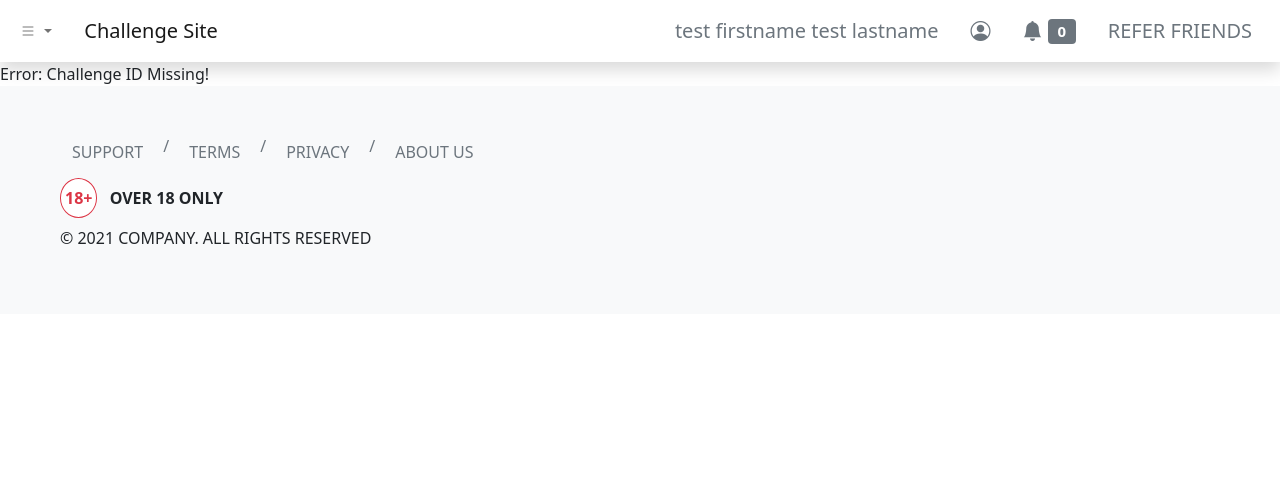
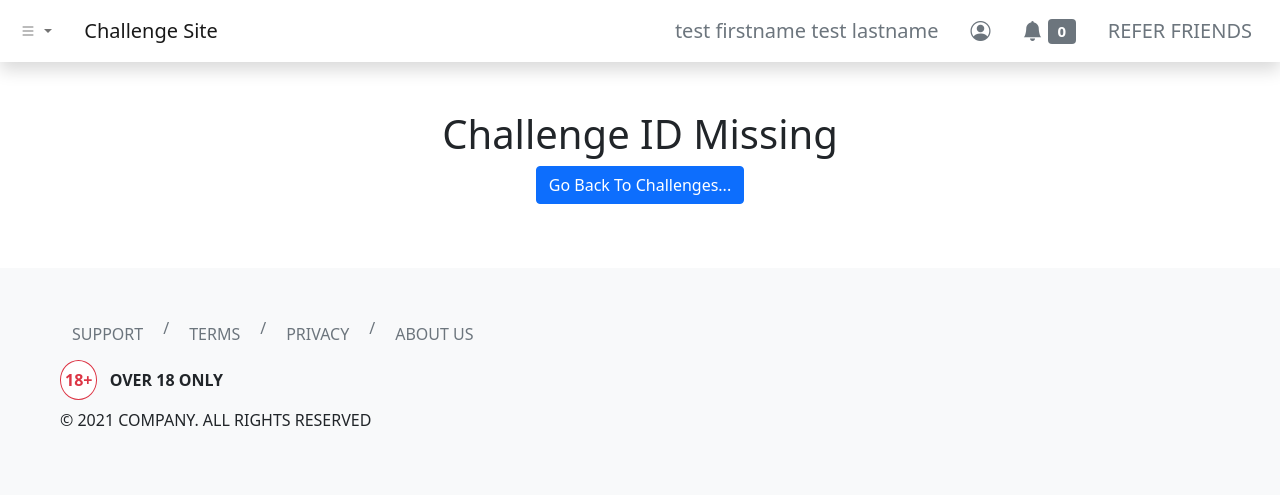
Before and after one commit to Ahmed-Salim/site-demo, a PHP site: page /dashboard/challenges/challenge/index.php in a window 1280 px wide. Shown: the top 495 px of the page. Run offline with PHP 8.4, Linux system fonts and the light colour scheme; a user stored in the database is signed in; data comes from the database, SQL or seed files in the repository; some libraries are stand-ins or nearby versions.

Commit message:
create challenge details page

```diff
--- a/dashboard/challenges/challenge/index.php
+++ b/dashboard/challenges/challenge/index.php
@@ -1,34 +1,46 @@
 <?php include '../../../header.php'; ?>
+
+<div class="container my-5">
+    <div class="row">
+        <div class="col">
+
+            <?php if (empty($_GET['challenge-id']) || is_null($_GET['challenge-id'])) { ?>
+
+                <h1 class="text-center">Challenge ID Missing</h1>
+                <p class="text-center">
+                    <a href="../" class="btn btn-primary">Go Back To Challenges...</a>
+                </p>
+
+            <?php } else { ?>
 
                 <?php
 
-if (isset($_GET['challenge-id']) && !empty($_GET['challenge-id'])) {
                 include_once '../../../php-apis/db-config.php';
                 include_once '../../../php-apis/clean-input.php';
 
+                $logged_in_player_id = $_SESSION['id'];
                 $challenge_id = mysqli_real_escape_string($conn, clean_input($_GET["challenge-id"]));
-
-?>
-
-    <div class="container my-5">
-        <h1 class="text-center my-5"><?php echo 'Challenge ID: ' . $challenge_id; ?></h1>
-
-        <?php
 
                 $sql = "SELECT * FROM challenges_log WHERE challenge_id = $challenge_id";
                 $result = mysqli_query($conn, $sql);
 
                 if (mysqli_num_rows($result) > 0) {
                     while ($row = mysqli_fetch_assoc($result)) {
+                        if ($row['status'] === 'confirmed') {
 
                 ?>
 
-                <h2 class="text-center"><?php echo (($row['game'] === 'fifa_21') ? (strtoupper(str_replace("_", " ", $row['game']))) : (ucwords(str_replace("_", " ", $row['game'])))) . ' - ' . (($row['console'] === 'ps4' || $row['console'] === 'pc') ? (strtoupper($row['console'])) : (ucwords($row['console']))); ?></h2>
+                            <h1 class="text-center">Challenge # <?php echo $row['challenge_id']; ?></h1>
 
-                <table class="table table-borderless text-center fs-4">
+                            <h2 class="text-center my-5">
+                                <?php echo (($row['game'] === 'fifa_21') ? (strtoupper(str_replace("_", " ", $row['game']))) : (ucwords(str_replace("_", " ", $row['game'])))) . ' - ' . (($row['console'] === 'ps4' || $row['console'] === 'pc') ? (strtoupper($row['console'])) : (ucwords($row['console']))); ?>
+                            </h2>
+
+                            <table class="table table-borderless fs-4">
                                 <tbody>
                                     <tr>
-                            <th scope="row" class="text-uppercase">
+                                        <td class="text-uppercase text-start fw-bold">
+
                                             <?php
 
                                             $challenge_by = $row['challenge_by'];
@@ -41,13 +53,15 @@ if (isset($_GET['challenge-id']) && !empty($_GET['challenge-id'])) {
                                                     echo $row2['username'];
                                                 }
                                             } else {
-                                    echo "<p class='text-danger'>User Not Found!</p>";
+                                                echo 'User Not Found!';
                                             }
 
                                             ?>
-                            </th>
-                            <th scope="row">VS</th>
-                            <th scope="row" class="text-uppercase">
+
+                                        </td>
+                                        <td class="text-center fw-bold">VS</td>
+                                        <td class="text-uppercase text-end fw-bold">
+
                                             <?php
 
                                             $accepted_by = $row['accepted_by'];
@@ -60,147 +74,169 @@ if (isset($_GET['challenge-id']) && !empty($_GET['challenge-id'])) {
                                                     echo $row3['username'];
                                                 }
                                             } else {
-                                    echo "<p class='text-danger'>User Not Found!</p>";
-                                }
-
-                                ?>
-                            </th>
-                        </tr>
-                        <tr>
-                            <td><?php echo '$' . $row['amount']; ?></td>
-                            <td></td>
-                            <td><?php echo '$' . $row['amount']; ?></td>
-                        </tr>
-                        <tr>
-                            <td><?php echo 'Created Time: ' . $row['created_timestamp']; ?></td>
-                            <td></td>
-                            <td><?php echo 'Accepted Time: ' . $row['accepted_timestamp']; ?></td>
-                        </tr>
-                        <tr class="text-center">
-                            <th colspan="3">Game Mode</th>
-                        </tr>
-                        <tr class="text-center">
-                            <td colspan="3"><?php echo $row['game_mode']; ?></td>
-                        </tr>
-                        <tr class="text-center">
-                            <th colspan="3">Rules</th>
-                        </tr>
-                        <tr class="text-center">
-                            <td colspan="3"><?php echo $row['rules']; ?></td>
-                        </tr>
-                        <tr class="text-center">
-                            <th colspan="3">Challenge Date</th>
-                        </tr>
-                        <tr class="text-center">
-                            <td colspan="3"><?php echo $row['challenge_date']; ?></td>
-                        </tr>
-                        <tr class="text-center">
-                            <th colspan="3">Challenge Time</th>
-                        </tr>
-                        <tr class="text-center">
-                            <td colspan="3"><?php echo $row['challenge_time']; ?></td>
-                        </tr>
-
-                        <?php
-
-                        if ($_SESSION['id'] === $challenge_by || $_SESSION['id'] === $accepted_by) {
-                            if (($_SESSION['id'] === $challenge_by && !empty($row['challenge_by_start_timestamp']) && !is_null($row['challenge_by_start_timestamp'])) || ($_SESSION['id'] === $accepted_by && !empty($row['accepted_by_start_timestamp']) && !is_null($row['accepted_by_start_timestamp']))) {
-                                $button_disabled = 'disabled';
-                            } else {
-                                $button_disabled = '';
-                            }
-                        ?>
-
-                            <tr>
-                                <td colspan="3">
-                                    <button class="btn btn-primary btn-lg fs-1 text-uppercase start-challenge" data-challenge_id="<?php echo $challenge_id; ?>" <?php echo $button_disabled; ?>>Start</button>
-                                </td>
-                            </tr>
-                            <tr>
-                                <th colspan="3">Start Timestamps</th>
-                            </tr>
-                            <tr>
-                                <td><?php echo $row['challenge_by_start_timestamp']; ?></td>
-                                <td></td>
-                                <td><?php echo $row['accepted_by_start_timestamp']; ?></td>
-                            </tr>
-
-                            <?php
-
-                            if ((!is_null($row['challenge_by_start_timestamp']) && !empty($row['challenge_by_start_timestamp'])) && (!is_null($row['accepted_by_start_timestamp']) && !empty($row['accepted_by_start_timestamp']))) {
-                                if (($_SESSION['id'] === $challenge_by && !is_null($row['challenge_by_claimed_result']) && !empty($row['challenge_by_claimed_result'])) || ($_SESSION['id'] === $accepted_by && !is_null($row['accepted_by_claimed_result']) && !empty($row['accepted_by_claimed_result']))) {
-                                    $claimButtonDisable = 'disabled';
-                                } else {
-                                    $claimButtonDisable = '';
+                                                echo 'User Not Found!';
                                             }
 
                                             ?>
 
-                                <tr>
-                                    <td colspan="3">
-                                        <button id="win-button" type="button" class="btn btn-lg btn-success text-uppercase fs-1" <?php echo $claimButtonDisable; ?>>I Won</button>
-                                        <button id="lose-button" type="button" class="btn btn-lg btn-danger text-uppercase fs-1" <?php echo $claimButtonDisable; ?>>I Lost</button>
                                         </td>
                                     </tr>
                                     <tr>
-                                    <th colspan="3">Claimed Results</th>
+                                        <th class="text-center" colspan="3">Challenge Amount</th>
                                     </tr>
                                     <tr>
-                                    <td class="fw-bold text-uppercase">
-                                        <?php echo $row['challenge_by_claimed_result']; ?>
-                                        <br />
-                                        <?php echo $row['challenge_by_claim_timestamp']; ?>
-                                    </td>
-                                    <td></td>
-                                    <td class="fw-bold text-uppercase">
-                                        <?php echo $row['accepted_by_claimed_result']; ?>
-                                        <br />
-                                        <?php echo $row['accepted_by_claim_timestamp']; ?>
-                                    </td>
+                                        <td class="text-start"><?php echo '$' . $row['amount']; ?></td>
+                                        <td class="text-center"><?php echo '($' . ($row['amount'] * 2) . ')'; ?></td>
+                                        <td class="text-end"><?php echo '$' . $row['amount']; ?></td>
                                     </tr>
+                                    <tr>
+                                        <th colspan="3" class="text-center">Challenge Date Time</th>
+                                    </tr>
+                                    <tr>
+                                        <td class="text-center" colspan="3"><?php echo $row['challenge_date'] . ' ' . $row['challenge_time'] ?></td>
+                                    </tr>
+                                    <tr>
+                                        <th class="text-center" colspan="3">Game Mode</th>
+                                    </tr>
+                                    <tr>
+                                        <td class="text-center" colspan="3">
 
                                             <?php
 
-                                if ($row['status'] === 'disputed' || $row['status'] === 'completed') {
-                                    if ($row['status'] === 'disputed') {
-                                        echo '<tr><td colspan="3" class="fs-1 fw-bold text-danger">Results Disputed</td></tr>';
+                                            if (empty($row['game_mode']) || is_null($row['game_mode'])) {
+                                                echo 'None';
                                             } else {
-                                        echo '<tr><td colspan="3" class="fs-1 fw-bold text-success">Challenge Completed<br />Challenge Amount Transfered To The Winning Player</td></tr>';
-                                    }
-                                } else {
+                                                echo $row['game_mode'];
                                             }
 
                                             ?>
 
+                                        </td>
+                                    </tr>
+                                    <tr>
+                                        <th class="text-center" colspan="3">Rules</th>
+                                    </tr>
+                                    <tr>
+                                        <td class="text-center" colspan="3">
+
                                             <?php
 
+                                            if (empty($row['rules']) || is_null($row['rules'])) {
+                                                echo 'None';
                                             } else {
+                                                echo $row['rules'];
                                             }
 
                                             ?>
+
+                                        </td>
+                                    </tr>
+                                    <tr>
+                                        <th class="text-center" colspan="3">Timestamps</th>
+                                    </tr>
+                                    <tr>
+                                        <td class="text-center" colspan="3">
+
+                                            <?php
+
+                                            echo 'Created: ' . $row['created_timestamp'] . '<br />';
+                                            echo (empty($row['reset_timestamp']) || is_null($row['reset_timestamp'])) ? ('') : ('Reset: ' . $row['reset_timestamp'] . '<br />');
+                                            echo (empty($row['reopen_timestamp']) || is_null($row['reopen_timestamp'])) ? ('') : ('Re-Open: ' . $row['reopen_timestamp'] . '<br />');
+                                            echo 'Accepted: ' . $row['accepted_timestamp'] . '<br />';
+                                            echo 'Confirmed: ' . $row['confirmed_timestamp'] . '<br />';
+
+                                            ?>
+
+                                        </td>
+                                    </tr>
+
+                                    <tr>
+                                        <td colspan="3">
+                                            <hr />
+                                        </td>
+                                    </tr>
+
+                                    <?php if ($logged_in_player_id === $row['challenge_by'] || $logged_in_player_id === $row['accepted_by']) { ?>
+
+                                        <?php
+
+                                        $sql4 = "SELECT NOW() AS now_timestamp";
+                                        $result4 = mysqli_query($conn, $sql4);
+
+                                        if (mysqli_num_rows($result4) > 0) {
+                                            while ($row4 = mysqli_fetch_assoc($result4)) {
+                                                $now_timestamp = $row4['now_timestamp'];
+                                            }
+                                        } else {
+                                            $now_timestamp = '0000-00-00 00:00:00';
+                                        }
+
+                                        ?>
+
+                                        <?php if (($row['challenge_date'] . ' ' . $row['challenge_time']) > $now_timestamp) { ?>
+
+                                            <tr>
+                                                <td class="text-center" colspan="3">Once the Challenge Starts Both Players Will Have One (1) Hour From The Set Challenge Date Time To Report Their Results</td>
+                                            </tr>
+
+                                        <?php } else { ?>
+
+                                            <tr>
+                                                <td class="text-center fs-1 fw-bold" colspan="3">The Challenge Has Begun!</td>
+                                            </tr>
+                                            <tr>
+                                                <td class="text-capitalize text-center" colspan="3">You have within one (1) hour from the set challenge date and time to declare your result. Failing to do so will result in a loss</td>
+                                            </tr>
+                                            <tr>
+                                                <td class="text-center" colspan="3">
+                                                    <button type="button" class="challenge-result fs-1 text-uppercase btn btn-lg btn-success" data-result="win" data-challenge-id="<?php echo $row['challenge_id']; ?>">I Won</button>
+                                                    <button type="button" class="challenge-result fs-1 text-uppercase btn btn-lg btn-danger" data-result="loss" data-challenge-id="<?php echo $row['challenge_id']; ?>">I Lost</button>
+                                                </td>
+                                            </tr>
+                                            <tr>
+                                                <td class="text-center" colspan="3">
+                                                    <button type="button" class="challenge-result fs-1 text-uppercase btn btn-lg btn-secondary" data-result="tie" data-challenge-id="<?php echo $row['challenge_id']; ?>">We Tied</button>
+                                                    <button type="button" class="challenge-result fs-1 text-uppercase btn btn-lg btn-dark" data-result="no-play" data-challenge-id="<?php echo $row['challenge_id']; ?>">We Didn’t Play</button>
+                                                </td>
+                                            </tr>
+
+                                        <?php } ?>
+
+                                    <?php } else { ?>
+
+                                        <tr>
+                                            <td class="text-center" colspan="3">You Are Not A Part Of This Chalenge</td>
+                                        </tr>
+
+                                    <?php } ?>
 
                                 </tbody>
                             </table>
 
                         <?php } else { ?>
 
-                </tbody>
-                </table>
+                            <h1 class="text-center">Challenge # <?php echo $row['challenge_id']; ?> Not In Confirmed State</h1>
+                            <p class="text-center">
+                                <a href="../" class="btn btn-primary">Go Back To Challenges...</a>
+                            </p>
 
                         <?php } ?>
 
-<?php
+                    <?php } ?>
 
-            }
-        } else {
-            echo "<h2 class='text-center text-danger'>Invalid Challenge ID!</h2>";
-        }
-    } else {
-        echo 'Error: Challenge ID Missing!';
-    }
+                <?php } else { ?>
 
-?>
+                    <h1 class="text-center">Invalid Challenge ID</h1>
+                    <p class="text-center">
+                        <a href="../" class="btn btn-primary">Go Back To Challenges...</a>
+                    </p>
 
+                <?php } ?>
+
+            <?php } ?>
+
+        </div>
+    </div>
 </div>
 
 <script src="./index1.js"></script>
--- a/dashboard/challenges/index.php
+++ b/dashboard/challenges/index.php
@@ -481,7 +481,7 @@
                                     </tr>
                                 </tbody>
                             </table>
-                            <a href="#" class="btn btn-primary">Go to Challenge...</a>
+                            <a href="./challenge/?challenge-id=<?php echo $row5['challenge_id']; ?>" class="btn btn-primary">Go to Challenge...</a>
                         </div>
                         <div class="card-footer text-muted">
                             Date Created: <?php echo $row5['created_timestamp']; ?>
```
Also changed, not shown: dashboard/challenges/challenge/index1.js (+84 -53 lines). Lines whose indentation alone changed are shown as unchanged.
